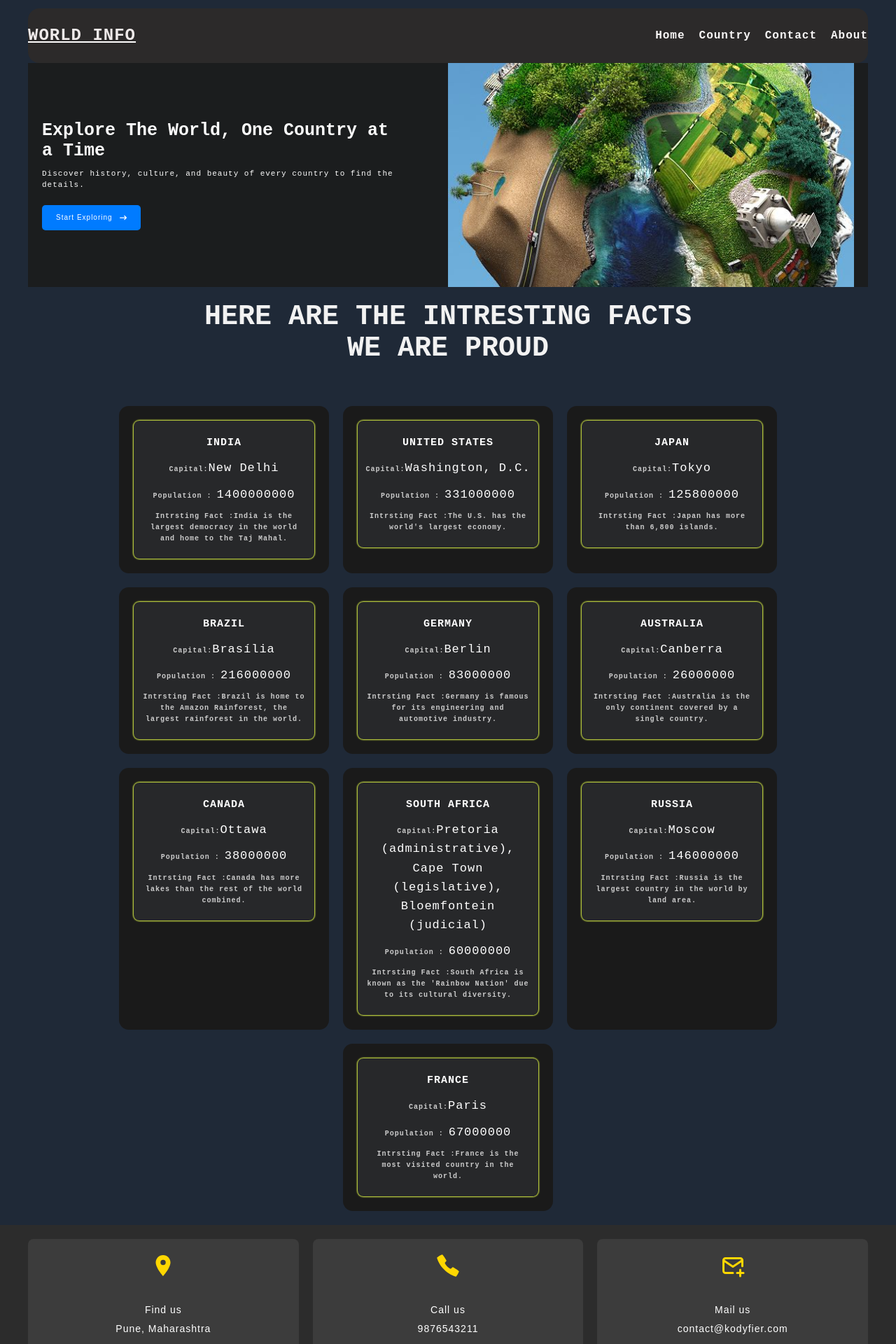
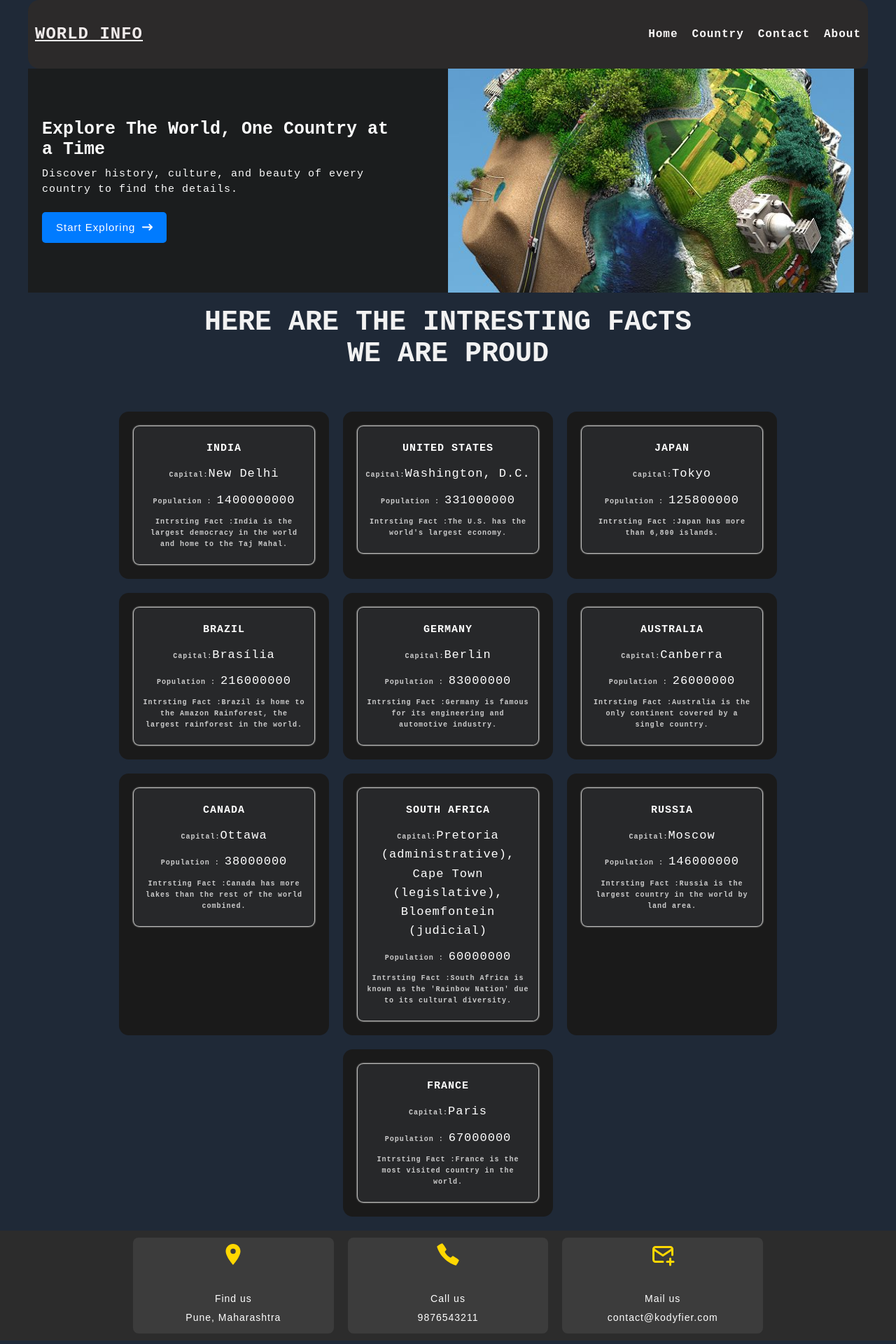
Before and after one commit to 100rbhsarin/react-full-project, a React (Vite) app in the folder worldAtles/: page / in a window 1280 px wide. Shown: the top 1920 px of the page at 70% size. Built offline with nearby package versions, Linux system fonts and the light colour scheme.

Commit message:
"#" this is v37/150

```diff
--- a/worldAtles/src/Component/UI/Footer.css
+++ b/worldAtles/src/Component/UI/Footer.css
@@ -2,7 +2,7 @@
 .footer-main {
     background-color: #2c2c2c;
     color: #ffffff;
-    padding: 20px 10px;
+    padding: 10px 5px;
     font-family: Arial, sans-serif;
   }
 
@@ -12,7 +12,7 @@
     justify-content: space-between;
     align-items: center;
     gap: 20px;
-    max-width: 1200px;
+    max-width: 900px;
     margin: 0 auto;
   }
 
@@ -22,7 +22,7 @@
     flex-direction: column;
     align-items: center;
     text-align: center;
-    padding: 20px;
+    padding: 6px;
     background: #3c3c3c;
     border-radius: 8px;
     transition: transform 0.3s ease-in-out;
--- a/worldAtles/src/Component/UI/Header.css
+++ b/worldAtles/src/Component/UI/Header.css
@@ -5,6 +5,9 @@
     background-color: rgb(44, 42, 42);
     border-radius: 16px;
     margin-top: 12px;
+    padding: 10px;
+    margin: auto;
+    box-shadow: #efeaea;
 }
 
 .grid{
--- a/worldAtles/src/Component/UI/loader.css
+++ b/worldAtles/src/Component/UI/loader.css
@@ -1,4 +1,4 @@
-.loader {
+.loader-sectio{
     width: 48px;
     height: 48px;
     border-radius: 50%;
@@ -7,6 +7,7 @@
     border: 2px solid #FF3D00;
     box-sizing: border-box;
     animation: rotation 1s linear infinite;
+    align-items: center;
   }
   .loader::after {
     content: '';
--- a/worldAtles/src/pages/About.css
+++ b/worldAtles/src/pages/About.css
@@ -40,7 +40,7 @@
     padding: 15px;
     border-radius: 8px;
     background-color: #212121; /* Slightly darker container */
-    box-shadow: 0 0 2px 1px #e1f949; /* Glowing blue shadow */
+    box-shadow: 0 0 2px 1px #f9f9f7; /* Glowing blue shadow */
 }
 
 .bg-primary {
--- a/worldAtles/src/pages/Home.css
+++ b/worldAtles/src/pages/Home.css
@@ -33,6 +33,7 @@
     color: #fcfcfc;
     margin-bottom: 20px;
     line-height: 1.5;
+    font-size: 1.5rem;
 }
 
 .home-main-button {
@@ -41,7 +42,7 @@
     background-color: #007bff;
     color: #fff;
     padding: 10px 20px;
-    font-size: 1rem;
+    font-size: 1.5rem;
     border: none;
     border-radius: 5px;
     cursor: pointer;
```
